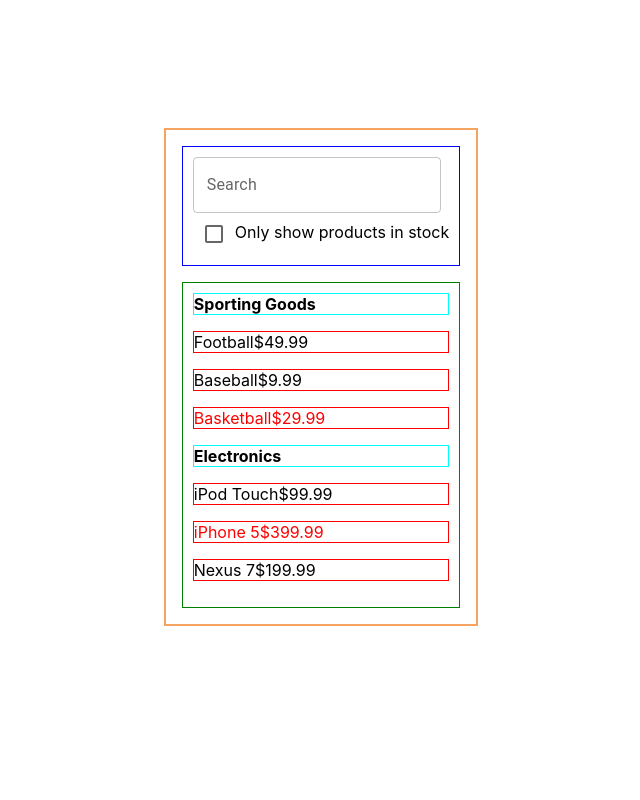
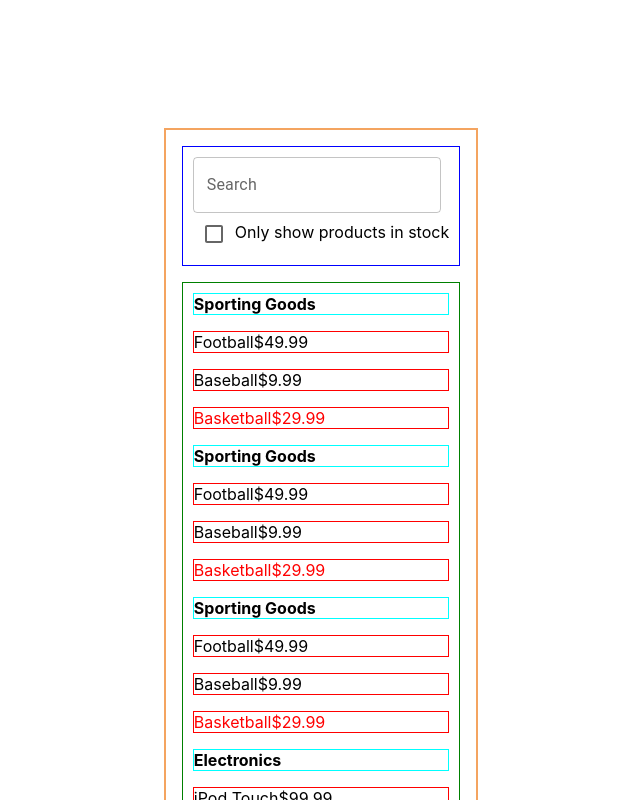
Before and after one commit to AnuvaPandya/React-assignment, a React (Create React App) app: page / in a window 1280 px wide. Shown: the top 800 px of the page, without its empty margins (319-959 px from the left). Built offline with nearby package versions, Linux system fonts and the light colour scheme.

Commit message:
changes as requested

```diff
--- a/src/components/ItemList.js
+++ b/src/components/ItemList.js
@@ -41,18 +41,16 @@
           margin: "1rem",
         }}
       >
-        <CategoryList
-          data={Data}
-          store={store}
-          includes={includes}
-          categoryName={"Sporting Goods"}
-        />
-        <CategoryList
-          data={Data}
-          store={store}
-          includes={includes}
-          categoryName={"Electronics"}
-        />
+        {Data.map((item) => item.category).map((categoryName) => {
+          return (
+            <CategoryList
+              data={Data}
+              store={store}
+              includes={includes}
+              categoryName={categoryName}
+            />
+          );
+        })}
       </div>
     </div>
   );
```
